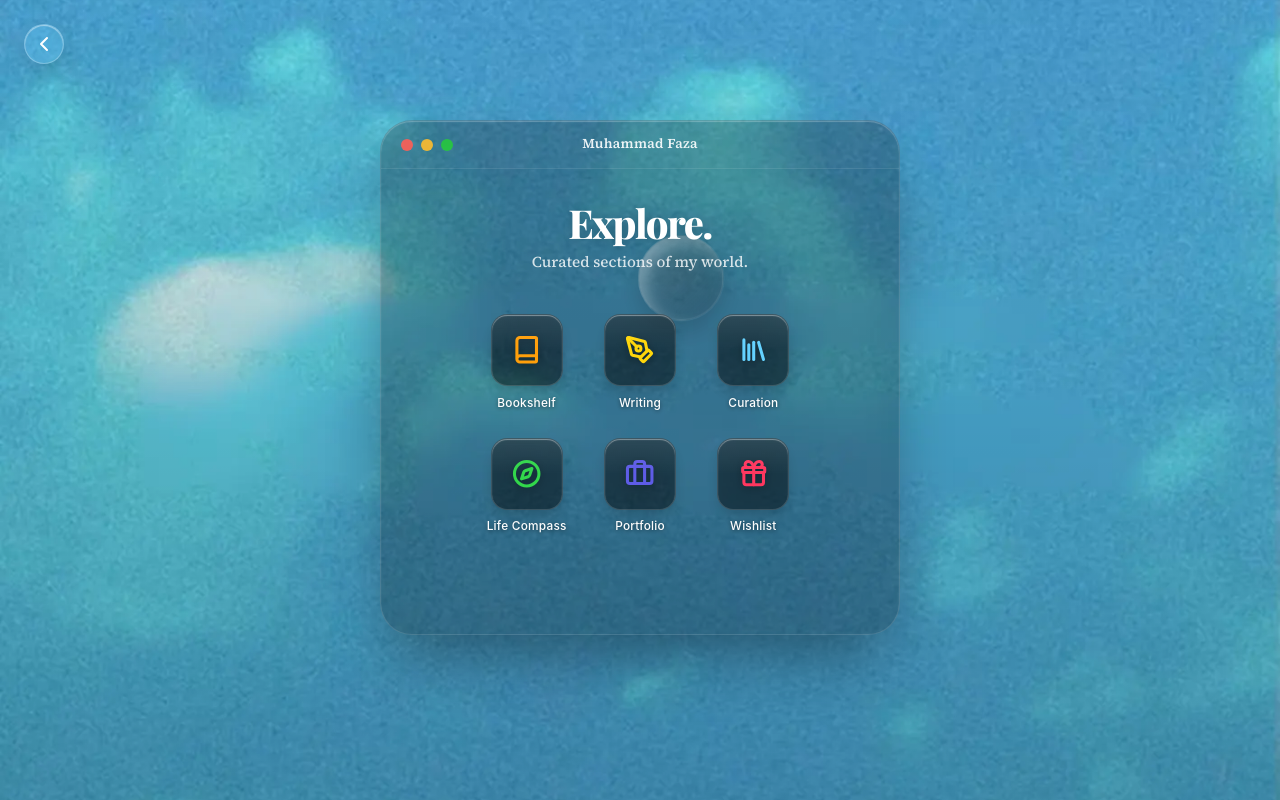
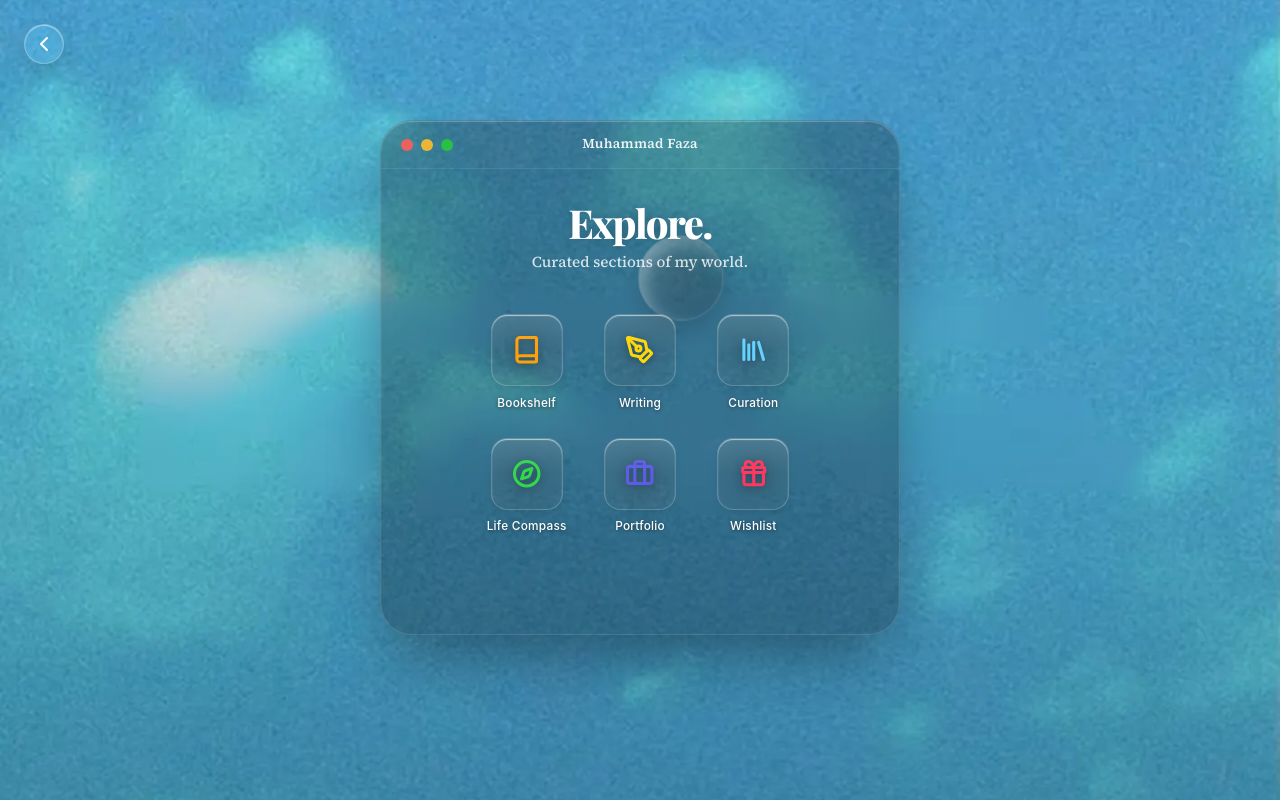
Before and after one commit to muhammadfaza16/muhammadfaza16.github.io, a Next.js app: page /starlight in a window 1280 px wide. Built offline with nearby package versions, Linux system fonts and the light colour scheme; no server answers; a web font is replaced by a local one.

Commit message:
style: lower app icon dark glass opacity to ultra-thin frosted white for premium contrast against wallpaper

```diff
--- a/src/components/sanctuary/StarlightBentoGrid.tsx
+++ b/src/components/sanctuary/StarlightBentoGrid.tsx
@@ -40,22 +40,22 @@ const AppIcon = ({ title, href, icon, iconColor, delay = 0 }: AppIconProps) => {
                     gap: "0.4rem",
                 }}
             >
-                {/* iOS Premium Dark Glass */}
+                {/* Ultra-Thin Premium Glass */}
                 <div style={{
                     position: "relative",
                     width: "clamp(58px, 16vw, 72px)",
                     height: "clamp(58px, 16vw, 72px)",
                     borderRadius: "22.5%",
-                    background: "rgba(0, 0, 0, 0.45)", // Darker glass to contrast with the thin dark dock
-                    backdropFilter: "blur(40px) saturate(150%)",
-                    WebkitBackdropFilter: "blur(40px) saturate(150%)",
+                    background: "rgba(255, 255, 255, 0.05)", // Barely-there frosted glass
+                    backdropFilter: "blur(32px) saturate(180%) brightness(110%)",
+                    WebkitBackdropFilter: "blur(32px) saturate(180%) brightness(110%)",
                     display: "flex",
                     alignItems: "center",
                     justifyContent: "center",
-                    boxShadow: "0 8px 16px -4px rgba(0,0,0,0.2), inset 0 1px 1px rgba(255,255,255,0.4)", // Adjusted inner spec for darker background
+                    boxShadow: "0 8px 16px -4px rgba(0,0,0,0.1), inset 0 1px 1px rgba(255,255,255,0.6)", // Delicate lift
                     transition: "transform 0.15s ease",
                     overflow: "hidden",
-                    border: "1px solid rgba(255, 255, 255, 0.15)", // Brighter edge for definition
+                    border: "1px solid rgba(255, 255, 255, 0.2)", // Subtle rim highlight
                 }} className="hover:scale-105 active:scale-95">
 
                     {/* Icon symbol (Restored Brand Colors) */}
```
